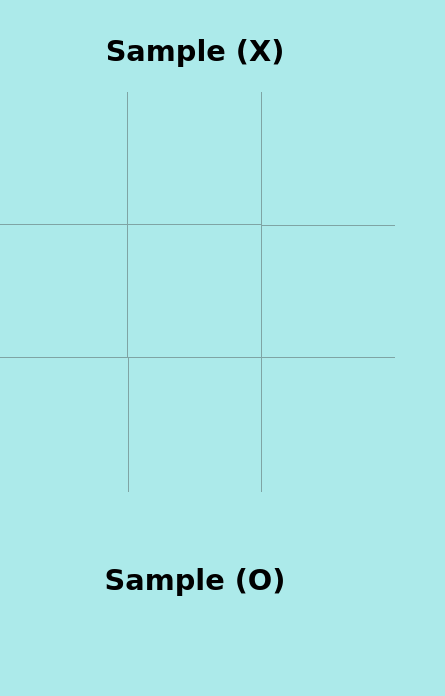
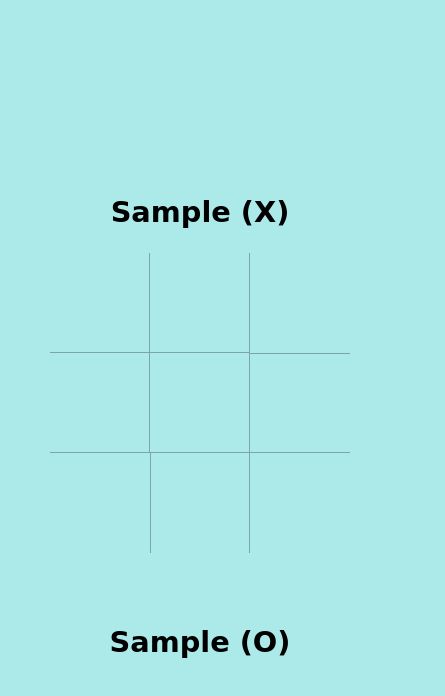
Before and after one commit to Zo-Snow/tic-tac-toe, a plain HTML site: page index.html in a window 390 px wide. Both pictures are taken after typing "Sample", "Sample" into the empty fields and a click on the button "Start Game". Shown: the whole page, 445 px wide, since content can reach past the window. Drawn offline with Linux system fonts and the light colour scheme; a web font is replaced by a local one.

Commit message:
Make small mobile screen content centered

```diff
--- a/styles.css
+++ b/styles.css
@@ -126,10 +126,23 @@ input::placeholder {
     body {
         display: flex;
         flex-direction: column;
+        justify-content: center;
+        align-items: center;
     }
 
     .middle-second, form, .middle-first {
       margin-top: 10px;
       flex-direction: column;
     }
+
+    .tictactoe-div {
+        width: 300px;
+        height: 300px;
+    }
 }
+
+@media only screen and (max-width: 400px) {
+    body {
+        width: fit-content;
+    }
+}
```
